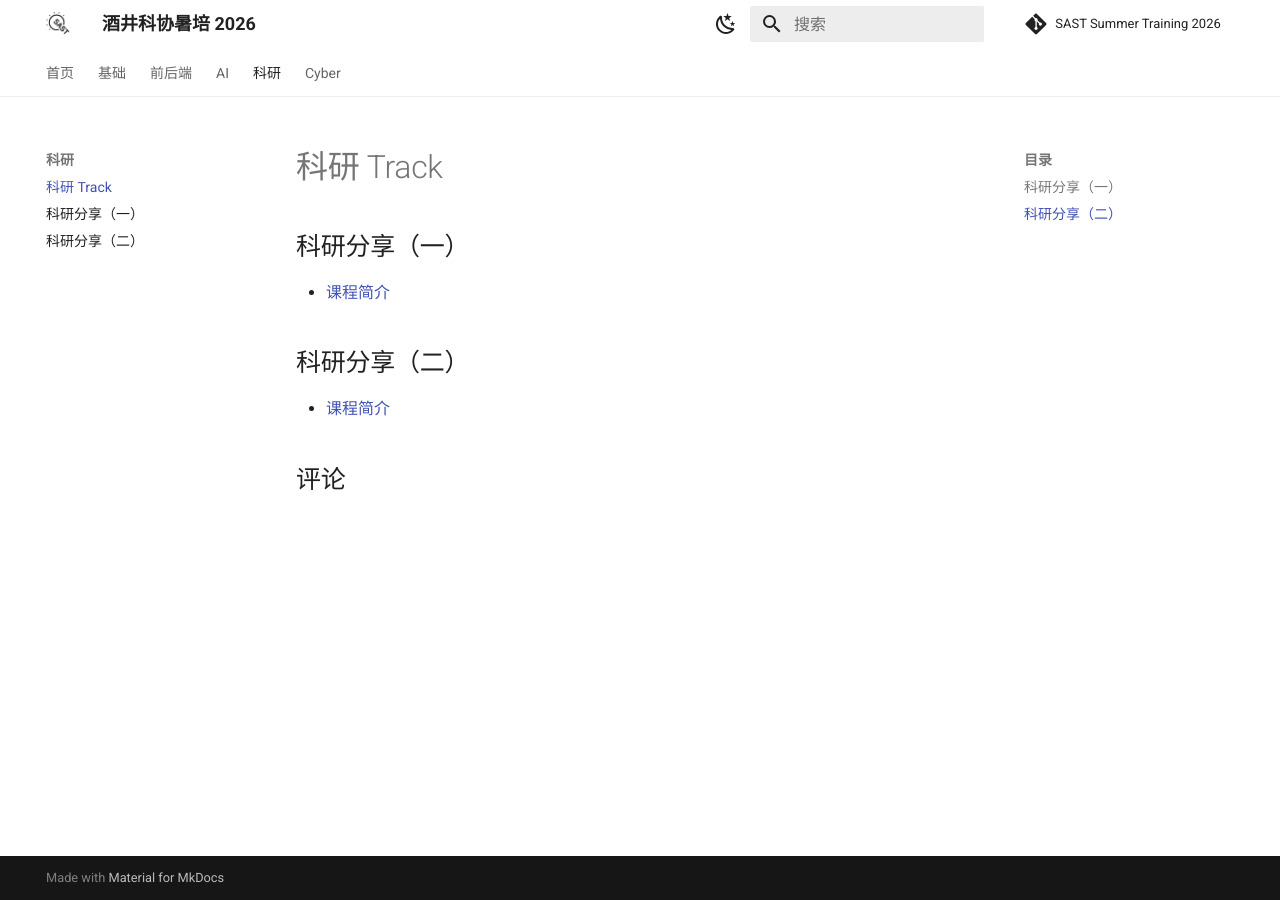
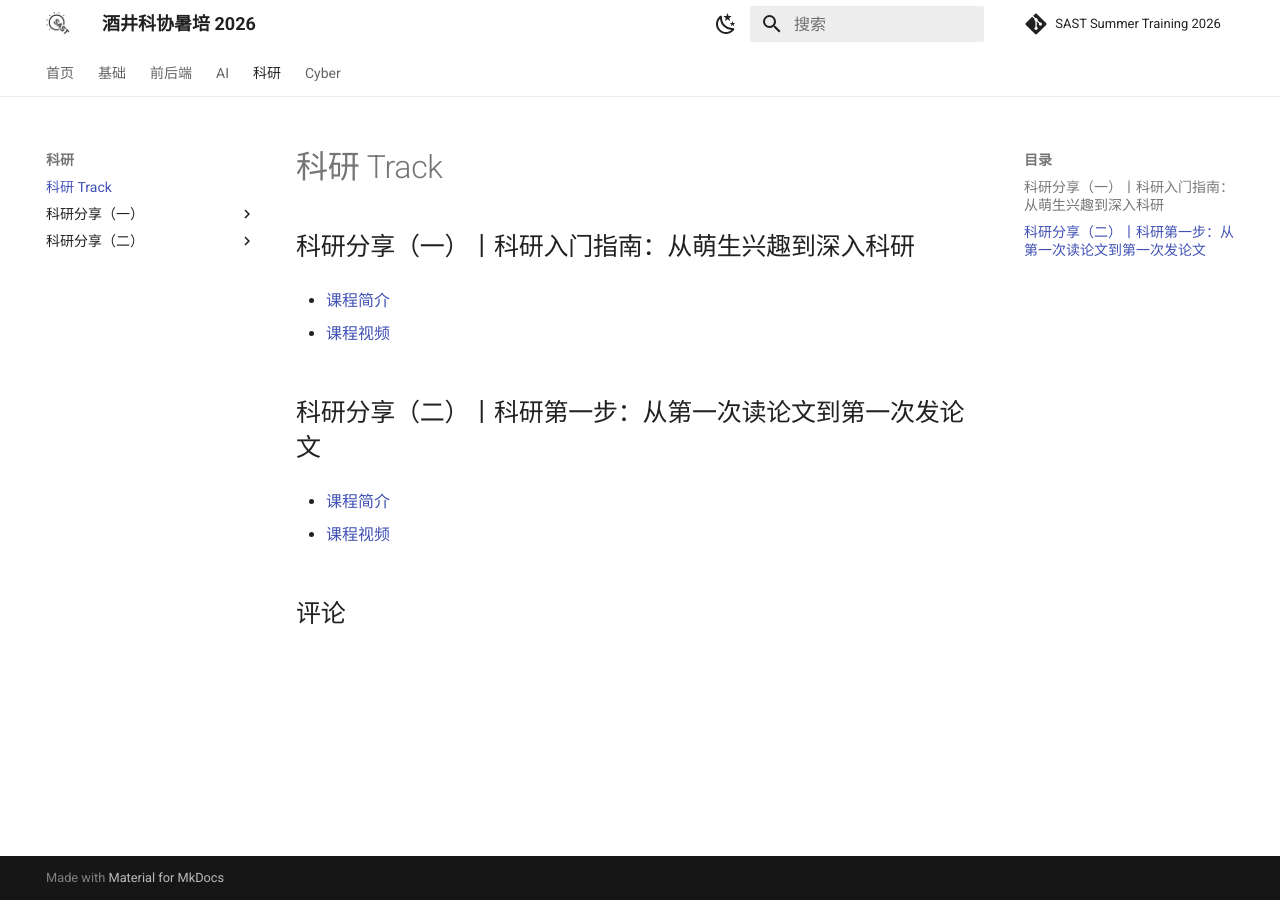
Before and after one commit to sast-summer-training-2026/sast-summer-training-2026.github.io, an MkDocs documentation site: the page built from docs/research/index_research.md, in a window 1280 px wide. Built offline with MkDocs 1.6.1 and Material for MkDocs 9.7.7, drawn with Linux system fonts in a browser that asks for light colours; comment, search, counter and statistics services are not loaded.

Commit message:
添加cyber、科研视频链接

```diff
--- a/docs/research/first/index.md
+++ b/docs/research/first/index.md
@@ -1,4 +1,4 @@
-# 科研分享（一）
+# 科研分享（一）丨科研入门指南：从萌生兴趣到深入科研
 
 科研是许多同学进入清华后既向往又感到陌生的一件事：它值得投入吗？从哪里开始？和课内学习有什么不同？本次讲座将从主讲人的经历出发，完整梳理从萌生兴趣到深入科研的全过程，为大一大二的同学呈现一份可操作的科研入门指南。
 
--- a/docs/research/index_research.md
+++ b/docs/research/index_research.md
@@ -1,7 +1,13 @@
 # 科研 Track
 
-## [科研分享（一）](/research/first/)
+## [科研分享（一）丨科研入门指南：从萌生兴趣到深入科研](/research/first/)
+
 - [课程简介](/research/first/)
 
-## [科研分享（二）](/research/second/)
+- [课程视频](https://www.bilibili.com/video/BV18D8r65E9c)
+
+## [科研分享（二）丨科研第一步：从第一次读论文到第一次发论文](/research/second/)
+
 - [课程简介](/research/second/)
+
+- [课程视频](https://www.bilibili.com/video/BV13m886mELr)
--- a/docs/research/second/index.md
+++ b/docs/research/second/index.md
@@ -1,7 +1,3 @@
-# 科研分享（二）
-
-## 科研第一步：从第一次读论文到第一次发论文
-
-
+# 科研分享（二）丨科研第一步：从第一次读论文到第一次发论文
 
 本次分享面向刚开始接触科研或希望了解科研的大一大二同学，简单介绍如何认识科研、选择方向并快速完成科研入门。分享将结合主讲人本科阶段在AI领域粗浅的科研探索，重点讨论什么时候开始科研，如何正确定位科研与课业，如何快速入门上手等本科生科研常见问题，并简要分享论文阅读、实验实践、科研工具使用、AI辅助科研以及科研过程中的思考方法。
--- a/mkdocs.yml
+++ b/mkdocs.yml
@@ -142,13 +142,17 @@ nav:
     - Embodied AI:
       - ai/embodied/index.md
       - 讲义: ai/embodied/10_motus_story_lecture.pdf
+      - 课程视频: https://www.bilibili.com/video/BV137gW6LEUU/
   - 科研:
     - research/index_research.md
     - 科研分享（一）:
       - research/first/index.md
+      - 课程视频: https://www.bilibili.com/video/BV18D8r65E9c/
     - 科研分享（二）:
       - research/second/index.md
+      - 课程视频: https://www.bilibili.com/video/BV13m886mELr/
   - Cyber:
     - cyber/index_cyber.md
     - LLM 与网络安全:
-      - basic/cyber/index.md
+      - cyber/cyber/index.md
+      - 课程视频: https://www.bilibili.com/video/BV1pS8g6yEsv/
```
Also changed, not shown: docs/cyber/index_cyber.md (+2 -0 lines).
